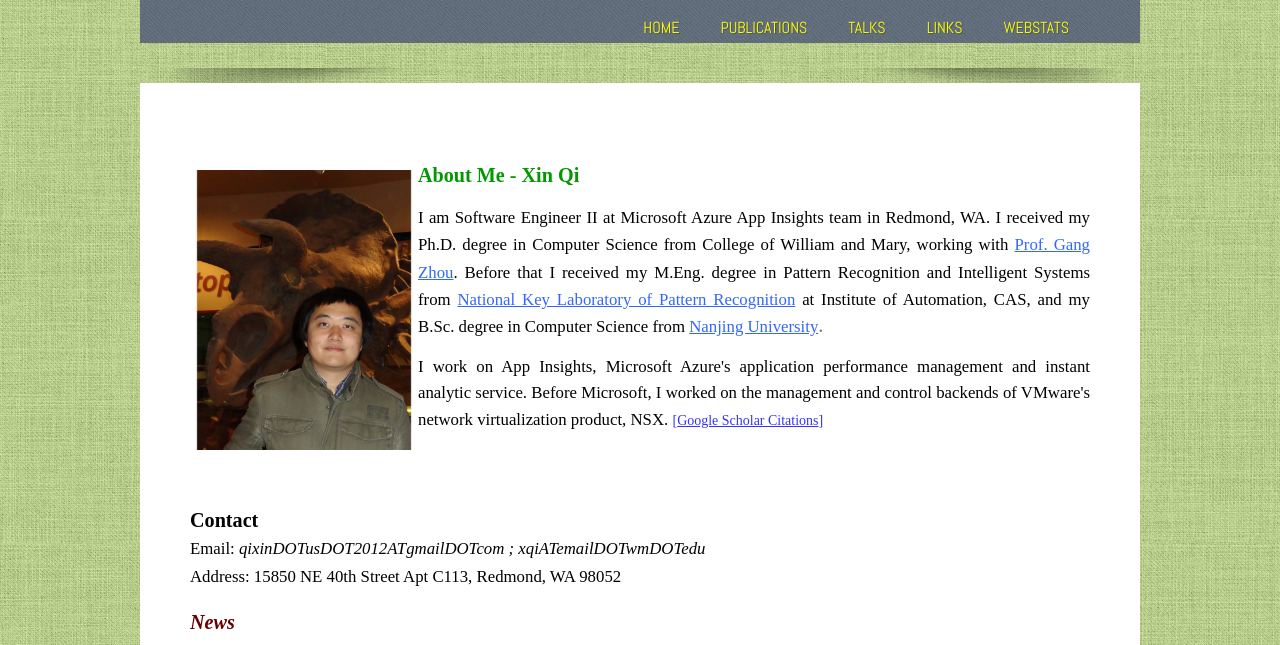
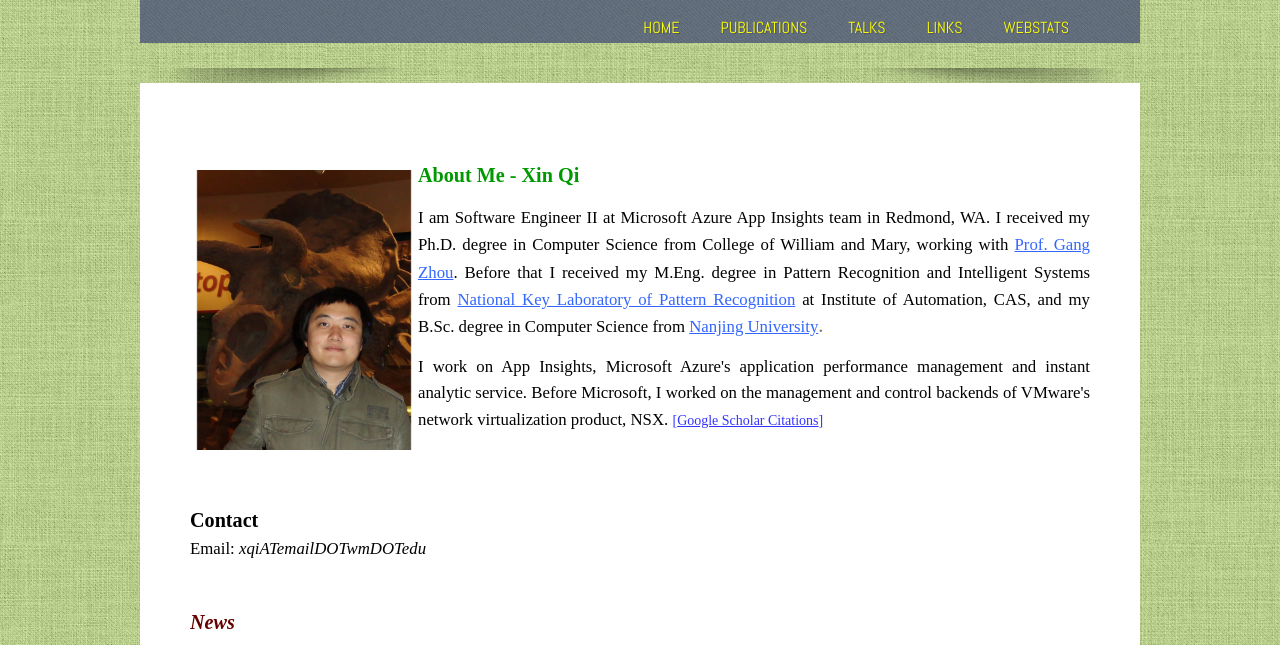
Before and after one commit to xqi-wm/xqi-wm.github.io, a plain HTML site: page index.html in a window 1280 px wide. Shown: the part 107-752 px from the top of the page. Drawn offline with Linux system fonts and the light colour scheme.

Commit message:
remove address

```diff
--- a/index.html
+++ b/index.html
@@ -8,6 +8,8 @@ Name : Emerald Description: A two-column, fixed-width design with dark color sch
 Version : 1.0
 Released : 20120902
 -->
+
+
 
 
 
@@ -128,9 +130,9 @@ work on App Insights, </big><big style="font-family: Times New Roman,Times,serif
 </span><small><big><span style="font-weight: bold;"><br />
 Contact</span></big><br style="font-family: Times New Roman,Times,serif; color: black;" />
 </small>
-<big style="color: black;"><small><small><span style="font-family: Times New Roman,Times,serif;">Email: <span style="font-style: italic;">qixinDOTusDOT2012ATgmailDOTcom ; xqiATemailDOTwmDOTedu</span></span><br style="font-family: Times New Roman,Times,serif;" />
+<big style="color: black;"><small><small><span style="font-family: Times New Roman,Times,serif;">Email:<span style="font-style: italic;"> xqiATemailDOTwmDOTedu</span></span><br style="font-family: Times New Roman,Times,serif;" />
 </small></small>
-<span style="font-family: Times New Roman,Times,serif;"><small><small>Address: 15850 NE 40th Street Apt C113, Redmond, WA 98052</small></small><br />
+<span style="font-family: Times New Roman,Times,serif;"><br />
 </span></big>
 <br />
 </big></big><div class="post"><big style="font-family: Times New Roman,Times,serif;"><big><span style="color: rgb(102, 0, 0); font-weight: bold; font-style: italic;">News</span></big></big><big><span style="font-weight: bold;"><br />
```
